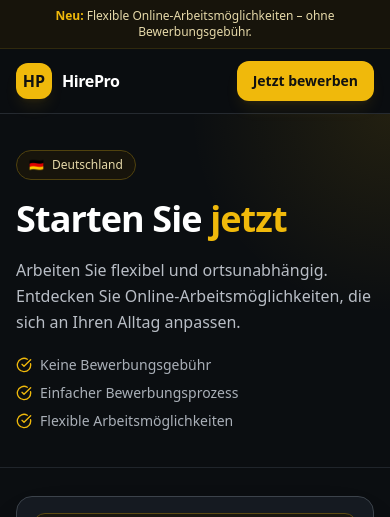
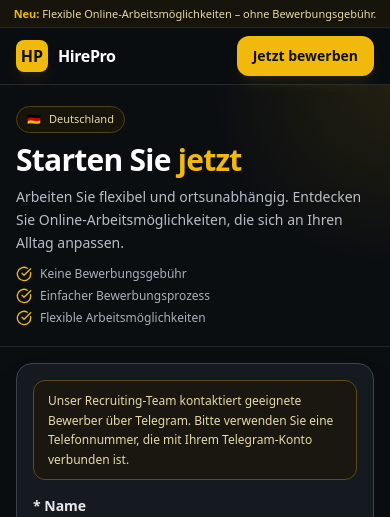
Before and after one commit to soesoekhaingdms/Intelhireprohp, a Next.js app: page / in a window 390 px wide. Shown: the top 517 px of the page. Built offline with nearby package versions, Linux system fonts and the light colour scheme; no server answers.

Commit message:
Update page.tsx

```diff
--- a/app/page.tsx
+++ b/app/page.tsx
@@ -33,15 +33,15 @@ const categories = [
 export default function Page() {
   return (
     <div className="min-h-screen w-full bg-[var(--page)] text-[var(--text)]">
-      <div className="border-b border-[#30290d] bg-[#17140b] px-4 py-2 text-center text-xs text-[#e6d9a9] sm:text-sm">
+      <div className="border-b border-[#30290d] bg-[#17140b] px-3 py-1.5 text-center text-[11px] leading-snug text-[#e6d9a9] sm:text-xs">
         <span className="font-semibold text-[var(--brand)]">Neu:</span>{" "}
         Flexible Online-Arbeitsmöglichkeiten – ohne Bewerbungsgebühr.
       </div>
 
       <header className="sticky top-0 z-30 border-b border-[#252a30] bg-[#0b0e11]/95 backdrop-blur-xl">
-        <div className="container-page flex h-16 items-center justify-between gap-4">
+        <div className="container-page flex h-14 items-center justify-between gap-3 sm:h-16">
           <div className="flex items-center gap-2.5">
-            <div className="grid h-9 w-9 place-items-center rounded-xl bg-[var(--brand)] font-black text-[#111] shadow-lg shadow-yellow-500/10">
+            <div className="grid h-8 w-8 place-items-center rounded-lg bg-[var(--brand)] font-black text-[#111] shadow-lg shadow-yellow-500/10 sm:h-9 sm:w-9 sm:rounded-xl">
               HP
             </div>
             <span className="font-semibold tracking-tight text-white">HirePro</span>
@@ -70,22 +70,22 @@ export default function Page() {
 
       <main>
         <section className="border-b border-[#20252b] bg-[radial-gradient(circle_at_top_right,_rgba(240,185,11,0.10),_transparent_38%)]">
-          <div className="mx-auto max-w-4xl px-4 py-9 sm:px-6 md:py-11">
-            <div className="mb-4 inline-flex items-center gap-2 rounded-full border border-[#50420e] bg-[#17140b] px-3 py-1.5 text-xs font-medium text-[#e6d9a9]">
+          <div className="mx-auto max-w-4xl px-4 py-5 sm:px-6 sm:py-7 md:py-8">
+            <div className="mb-2 inline-flex items-center gap-2 rounded-full border border-[#50420e] bg-[#17140b] px-2.5 py-1 text-[11px] font-medium text-[#e6d9a9] sm:text-xs">
               <span aria-hidden>🇩🇪</span>
               Deutschland
             </div>
 
-            <h1 className="text-4xl font-bold leading-tight tracking-tight text-white sm:text-5xl">
+            <h1 className="text-3xl font-bold leading-tight tracking-tight text-white sm:text-4xl md:text-5xl">
               Starten Sie <span className="text-[var(--brand)]">jetzt</span>
             </h1>
 
-            <p className="mt-4 max-w-2xl text-base leading-relaxed text-[#b9bec6] sm:text-lg">
+            <p className="mt-2 max-w-2xl text-sm leading-relaxed text-[#b9bec6] sm:mt-3 sm:text-base md:text-lg">
               Arbeiten Sie flexibel und ortsunabhängig. Entdecken Sie
               Online-Arbeitsmöglichkeiten, die sich an Ihren Alltag anpassen.
             </p>
 
-            <div className="mt-5 flex flex-wrap gap-x-5 gap-y-2 text-sm text-[#aab0b8]">
+            <div className="mt-3 flex flex-wrap gap-x-4 gap-y-1.5 text-xs text-[#aab0b8] sm:mt-4 sm:text-sm">
               <HeroPoint text="Keine Bewerbungsgebühr" />
               <HeroPoint text="Einfacher Bewerbungsprozess" />
               <HeroPoint text="Flexible Arbeitsmöglichkeiten" />
@@ -93,7 +93,7 @@ export default function Page() {
           </div>
         </section>
 
-        <section className="container-page py-7 sm:py-8">
+        <section className="container-page py-4 sm:py-6">
           <ApplicationForm />
         </section>
 
```
